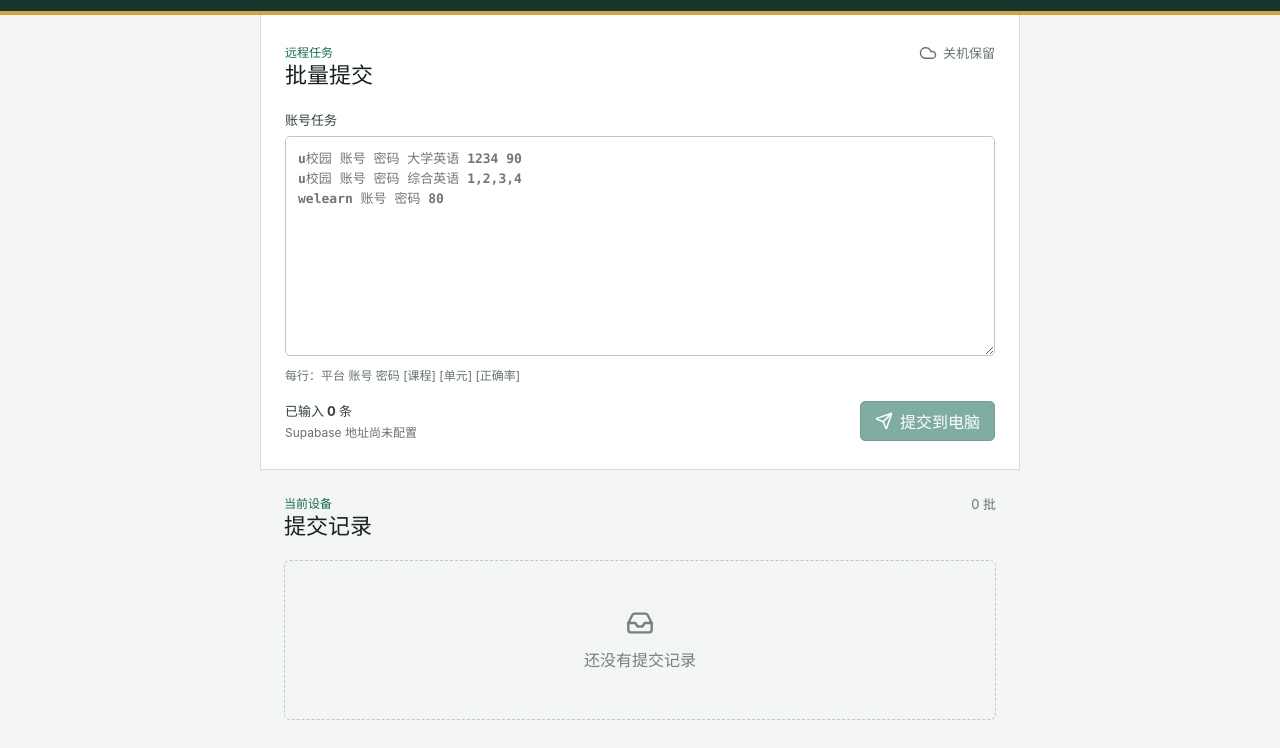
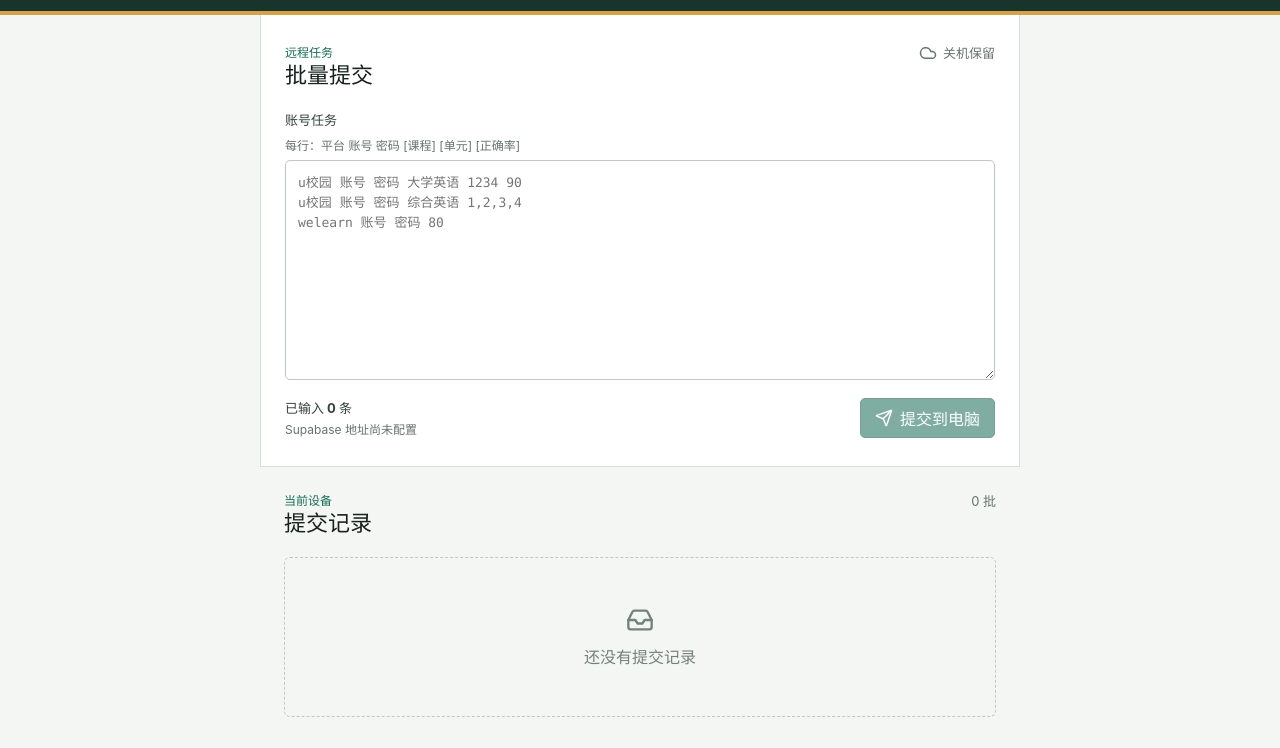
Before and after one commit to WZQ522/welearn-remote, a website with bundled scripts: page remote-system/web/index.html in a window 1280 px wide. Shown: the part 68-816 px from the top of the page. Built offline with nearby package versions, Linux system fonts and the light colour scheme; files whose address does not match are found by name.

Commit message:
Move batch format hint above input

```diff
--- a/remote-system/web/index.html
+++ b/remote-system/web/index.html
@@ -35,11 +35,11 @@
       </div>
 
       <form id="submissionForm">
-        <label class="raw-field" for="rawText">
-          <span>账号任务</span>
+        <div class="raw-field">
+          <label for="rawText"><span>账号任务</span></label>
+          <p class="format-note">每行：平台 账号 密码 [课程] [单元] [正确率]</p>
           <textarea id="rawText" name="rawText" rows="9" spellcheck="false" autocomplete="off" placeholder="u校园 账号 密码 大学英语 1234 90&#10;u校园 账号 密码 综合英语 1,2,3,4&#10;welearn 账号 密码 80" required></textarea>
-        </label>
-        <p class="format-note">每行：平台 账号 密码 [课程] [单元] [正确率]</p>
+        </div>
         <div class="form-footer">
           <div>
             <strong id="lineCount">已输入 0 条</strong>
--- a/remote-system/web/styles.css
+++ b/remote-system/web/styles.css
@@ -49,6 +49,7 @@ main { max-width: 760px; margin: 0 auto; }
 .records-actions { display: flex; align-items: center; gap: 9px; }
 
 form { display: grid; gap: 10px; }
+.raw-field { display: grid; gap: 7px; }
 label { display: grid; gap: 7px; color: #34413b; font-size: 13px; font-weight: 650; }
 textarea { width: 100%; min-height: 220px; padding: 12px; resize: vertical; border: 1px solid #bcc8c2; border-radius: 5px; background: #fff; color: var(--ink); outline: none; line-height: 1.55; font-family: "SFMono-Regular", Consolas, monospace; font-size: 13px; }
 textarea:focus { border-color: var(--green); box-shadow: 0 0 0 3px #d8eee6; }
```
Also changed, not shown: remote-system/web/tests/layout.test.mjs (+1 -0 lines).
